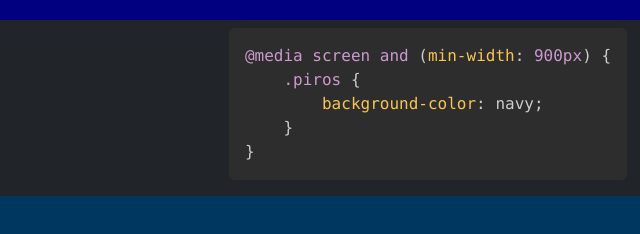
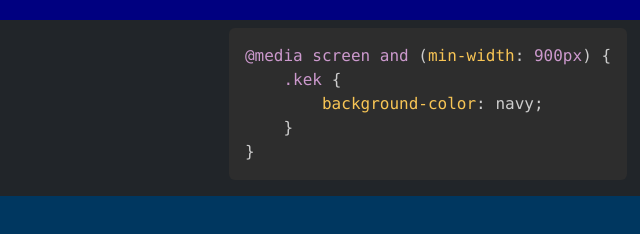
Before and after one commit to pinterbalint06/bootstrap, a plain HTML site: page index.html in a window 1280 px wide. Shown: the part 7376-7610 px from the top of the page, 212-852 px from the left. Drawn offline with nearby package versions, Linux system fonts and the light colour scheme.

Commit message:
media lekerdezesben osztaéynev valamiert piros volt, javitva

```diff
--- a/index.html
+++ b/index.html
@@ -1075,7 +1075,7 @@
                             <pre class="language-css rounded-2 p-3 mw-100" tabindex="0">
                                 <code class="language-css">
                                     @media screen and (min-width: <span class="minimumSzelessegSzoveg">900</span>px) {
-                                        .piros {
+                                        .kek {
                                             background-color: navy;
                                         }
                                     }
```
